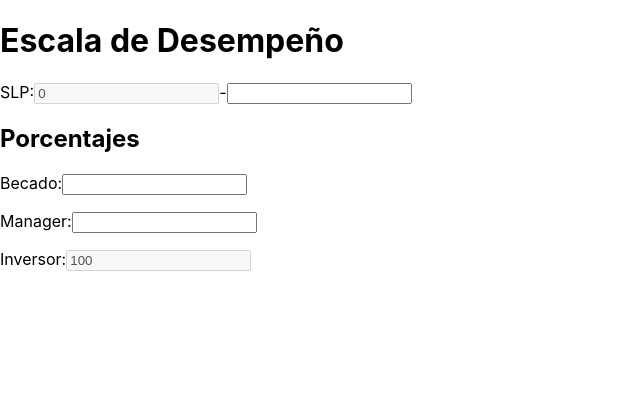
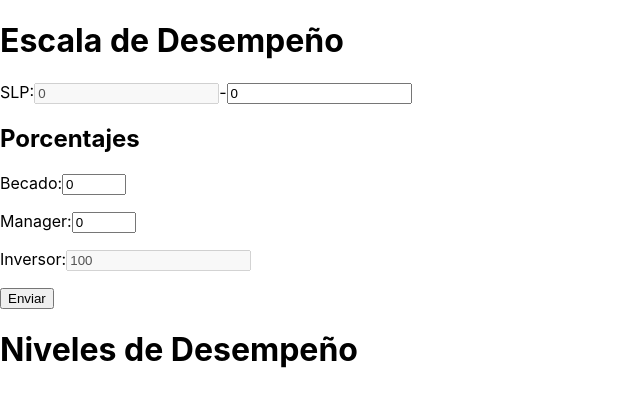
Before and after one commit to Douglas571/scholar-tracker-frontend, a React (Create React App) app: page / in a window 1280 px wide. Shown: the top 406 px of the page, without its empty margins (0-640 px from the left). Built offline with nearby package versions, Linux system fonts and the light colour scheme.

Commit message:
Added a performance level form

```diff
--- a/src/App.jsx
+++ b/src/App.jsx
@@ -1,9 +1,31 @@
+import { useState } from 'react'
 import PerformanceLevelForm from './components/performance-level-form'
+import PerformanceLevelsTable from './components/performance-levels-table'
 
 function App() {
+  const handleNewLevel = async (newPerformanceLevel) => {
+    console.log('App - handleNewLevel')
+
+    const payload = { performanceLevel: newPerformanceLevel}
+
+    let res = await fetch('http://localhost:4000/performance-levels', {
+      method: 'post',
+      headers: {
+        'Content-Type': 'Application/json'
+      },
+      body: JSON.stringify(payload)
+    })
+
+    console.log('response:')
+    let json = await res.json()
+
+    console.log(json)
+  }
+
   return (
     <div>
-      <PerformanceLevelForm/>
+      <PerformanceLevelForm onSubmit={ handleNewLevel }/>
+      <PerformanceLevelsTable/>
     </div>
   );
 }
--- a/src/components/performance-level-form.jsx
+++ b/src/components/performance-level-form.jsx
@@ -1,30 +1,114 @@
-export default function PerformanceLevelForm() {
+import { useState } from 'react'
+
+export default function PerformanceLevelForm({ onSubmit }) {
+	let [bottomSLP, setBottomSLP] = useState(0)
+	let [topSLP, setTopSLP] = useState(0)
+
+	let [scholarPercent, setScholarPercent] = useState(0)
+
+	let [managerPercent, setManagerPercent] = useState(0)
+	let [invPercent, setInvPercent] = useState(100)
+
+	const handleInputChange = (evt) => {
+		console.log('PerformanceLevelForm - handleInputChange')
+
+		let { name, value } = evt.target
+		value = Number(value)
+
+		let newInvPercent = 0
+
+		switch(name) {
+			case 'bottom':
+				setBottomSLP(value)
+				break
+
+			case 'top':
+				setTopSLP(value)
+				break
+
+			case 'scholar-percent':
+				newInvPercent = 100 - managerPercent - value
+
+				if (newInvPercent >= 0) {
+					setScholarPercent(value)
+					setInvPercent(newInvPercent)
+				}
+
+				break
+
+			case 'manager-percent':
+				newInvPercent = 100 - scholarPercent - value
+
+				if (newInvPercent >= 0) {
+					setManagerPercent(value)
+					setInvPercent(newInvPercent)
+				}
+
+				break
+
+			case 'inv-percent':
+				setInvPercent(value)
+				break
+
+			default:
+				break
+		}
+	}
+
+	const handleSubmit = (evt) => {
+		evt.preventDefault()
+		console.log('PerformanceLevelForm - handleSubmit')
+
+		let performLevel = {
+			SLP: {
+				bottom: bottomSLP,
+				top: topSLP
+			},
+
+			percentage: {
+				scholar: scholarPercent,
+				manager: managerPercent,
+				investor: invPercent
+			}
+		}
+
+		//console.log(performLevel)
+		onSubmit(performLevel)
+	}
+
 	return (
 		<div>
 			<h1>Escala de Desempeño</h1>
-	        <form>
+	        <form onSubmit={ handleSubmit }>
 	            <p>
 	            	<label>SLP:</label>
 	            	<input type="number" name="bottom"
-	            		value="0" disabled/>
+	            		value={ bottomSLP } onChange={ handleInputChange } disabled/>
 	            	-
-	            	<input type="number" name="top"/>
+	            	<input type="number" name="top"  value={ topSLP } onChange={ handleInputChange }
+	            	min={ bottomSLP }/>
 	            </p>
 
 	            <h2>Porcentajes</h2>
 	            <p>
 	            	<label>Becado:</label>
-	            	<input type="number" name="scholar-percent"/>
+	            	<input type="number" name="scholar-percent"
+	            	min='0' max='100'
+	            	value={ scholarPercent } onChange={ handleInputChange }/>
 	            </p>
 	            <p>
 	            	<label>Manager:</label>
-	            	<input type="number" name="manager-percent"/>
+	            	<input type="number" name="manager-percent"
+	            	min='0' max='100'
+	            	value={ managerPercent } onChange={ handleInputChange }/>
 	            </p>
 	            <p>
 	            	<label>Inversor:</label>
-	            	<input type="number" name="inv-percent"
-	              		value="100" disabled/>
+	            	<input type="number" name="inv-percent" disabled
+	              		value={ invPercent } onChange={ handleInputChange }/>
 	            </p>
+
+	            <button type='submit'>Enviar</button>
 	        </form>
 		</div>
 	)
--- /dev/null
+++ b/src/components/performance-levels-table.jsx
@@ -0,0 +1,12 @@
+export default function PerformanceLevelsTable() {
+	return (
+		<div>
+			<h1>Niveles de Desempeño</h1>
+
+			<table>
+
+			</table>
+
+		</div>
+	)
+}
```
